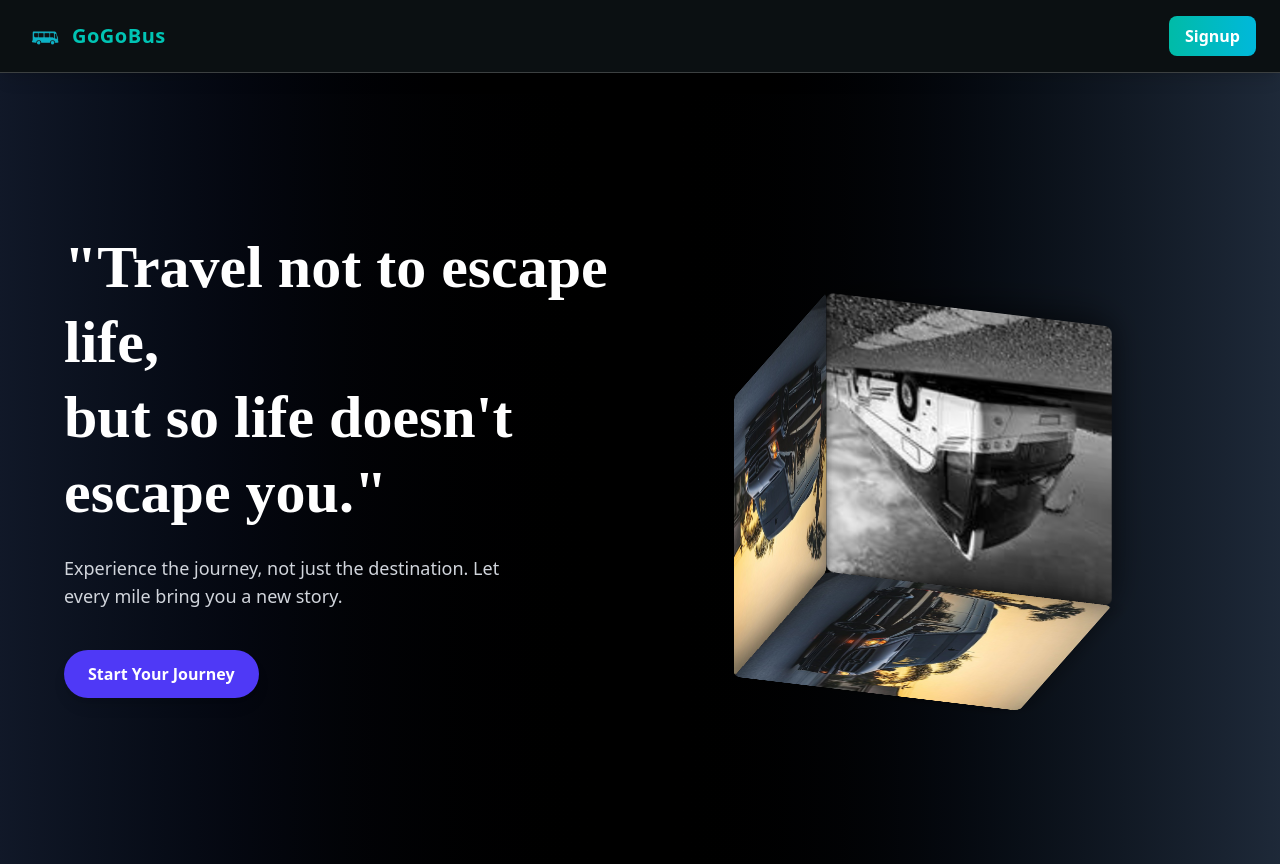
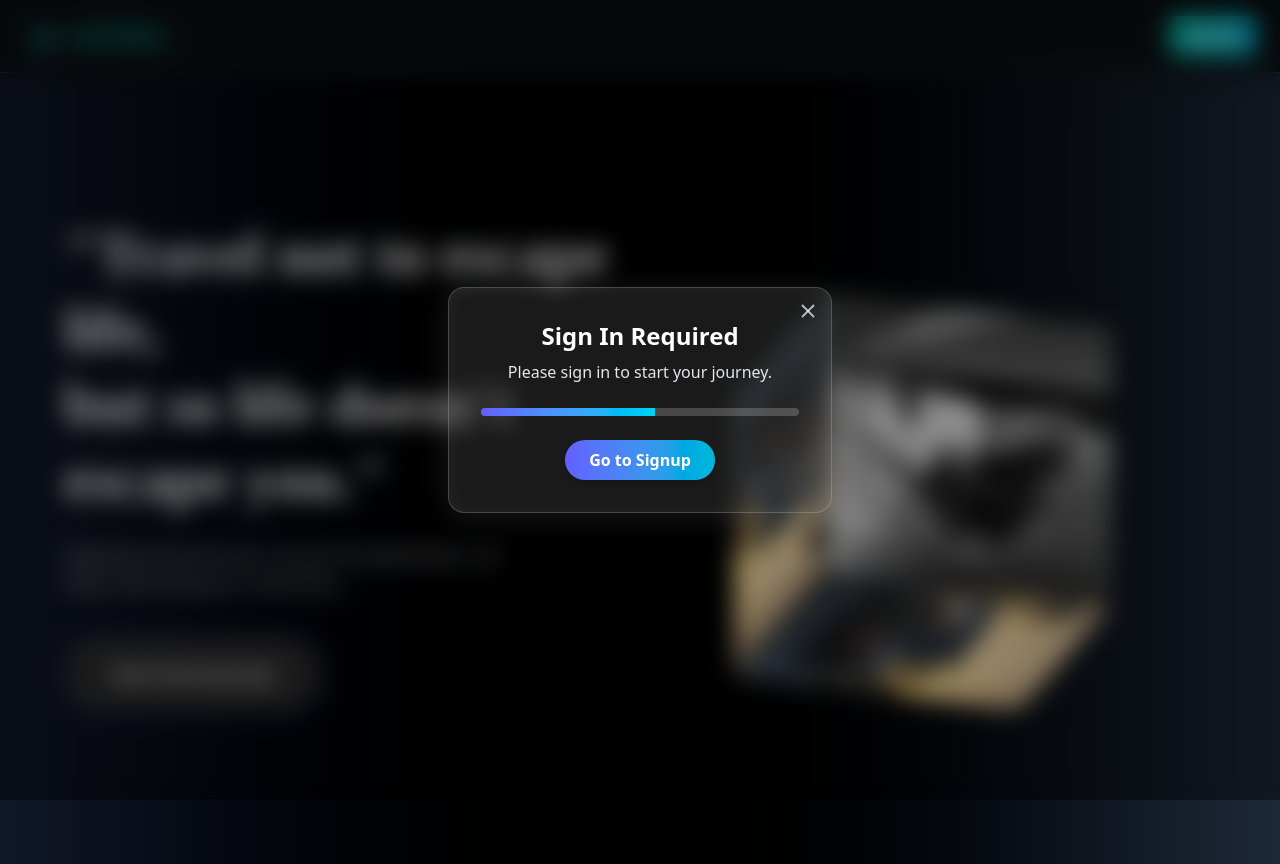
Before and after one commit to yogesh0748/ReactJWTAuth, a React (Vite) app in the folder jwt-auth/: page / in a window 1280 px wide. Both pictures are taken after a click on the button "Start Your Journey". Built offline with nearby package versions, Linux system fonts and the light colour scheme; no server answers.

Commit message:
front page complete

```diff
--- a/jwt-auth/src/component/Hero.jsx
+++ b/jwt-auth/src/component/Hero.jsx
@@ -1,11 +1,60 @@
-import React from "react";
+import React, { useEffect, useState } from "react";
 import RealisticCube from "./RealisticCube";
+import "../styles/MagneticButton.css";
+import { useAuth } from "../context/AuthContext";
+import { useNavigate } from "react-router-dom";
+import { motion, AnimatePresence } from "framer-motion";
+import { X } from "lucide-react";
 
 export default function HeroSection() {
+  const { user } = useAuth();
+  const navigate = useNavigate();
+  const [showPopup, setShowPopup] = useState(false);
+  const [progress, setProgress] = useState(0);
+
+  // Particle field setup
+  useEffect(() => {
+    const particleField = document.getElementById("particleField");
+    if (!particleField) return;
+    particleField.innerHTML = "";
+    for (let i = 0; i < 50; i++) {
+      const particle = document.createElement("div");
+      particle.className = "particle";
+      particle.style.setProperty("--x", `${Math.random() * 200 - 100}px`);
+      particle.style.setProperty("--y", `${Math.random() * 200 - 100}px`);
+      particle.style.animation = `particleFloat ${1 + Math.random() * 2}s infinite`;
+      particle.style.left = `${Math.random() * 100}%`;
+      particle.style.top = `${Math.random() * 100}%`;
+      particleField.appendChild(particle);
+    }
+  }, []);
+
+  // Auto redirect after 5s
+  useEffect(() => {
+    if (showPopup) {
+      setProgress(0);
+      let value = 0;
+      const interval = setInterval(() => {
+        value += 1;
+        setProgress(value);
+        if (value >= 100) {
+          clearInterval(interval);
+          navigate("/signup");
+        }
+      }, 50);
+      return () => clearInterval(interval);
+    }
+  }, [showPopup, navigate]);
+
+  const handleJourneyClick = () => {
+    if (!user) setShowPopup(true);
+    else navigate("/dashboard");
+  };
+
   return (
-    <section className="flex flex-col md:flex-row items-center justify-between min-h-screen bg-gradient-to-r from-gray-900 via-black to-gray-800 text-white px-8 md:px-16 py-12 overflow-hidden mt-16">
-      {/* Left Side - Text */}
-      <div className="md:w-1/2 flex flex-col items-start space-y-6">
+    <section className="flex flex-col md:flex-row items-center justify-between min-h-screen bg-gradient-to-r from-gray-900 via-black to-gray-800 text-white px-8 md:px-16 py-12 overflow-hidden mt-16 relative">
+      {/* Left Side */}
+      <div className="md:w-1/2 flex flex-col items-start space-y-6 z-10">
         <h1 className="text-5xl md:text-6xl font-extrabold leading-tight font-[Playfair_Display]">
           "Travel not to escape life, <br />
           but so life doesn't escape you."
@@ -13,18 +62,72 @@ export default function HeroSection() {
         <p className="text-gray-300 text-lg max-w-md">
           Experience the journey, not just the destination. Let every mile bring you a new story.
         </p>
-        <button className="mt-4 bg-indigo-600 hover:bg-indigo-700 transition-all px-6 py-3 rounded-full font-semibold text-white shadow-lg">
-          Start Your Journey
+
+        {/* Magnetic Button */}
+        <button className="btn magnetic mt-4" onClick={handleJourneyClick}>
+          <span>Start Your Journey</span>
+          <div className="particles-field" id="particleField"></div>
         </button>
       </div>
 
-      {/* Right Side - Spinning Cube */}
+      {/* Right Side */}
       <div className="md:w-1/2 mt-20 md:mt-0 flex justify-center items-center overflow-visible">
-        <div className="w-64 h-64"> {/* Adjusted size */}
+        <div className="w-64 h-64">
           <RealisticCube />
         </div>
       </div>
 
+      {/* Glassy Popup */}
+      <AnimatePresence>
+        {showPopup && (
+          <motion.div
+            className="fixed inset-0 bg-black/40 backdrop-blur-md flex items-center justify-center z-50"
+            initial={{ opacity: 0 }}
+            animate={{ opacity: 1 }}
+            exit={{ opacity: 0 }}
+          >
+            <motion.div
+              initial={{ scale: 0.85, opacity: 0 }}
+              animate={{ scale: 1, opacity: 1 }}
+              exit={{ scale: 0.85, opacity: 0 }}
+              transition={{ duration: 0.3, ease: "easeOut" }}
+              className="relative bg-white/10 backdrop-blur-2xl border border-white/20 rounded-2xl p-8 shadow-[0_0_25px_rgba(255,255,255,0.15)] text-center max-w-sm w-full text-white"
+              style={{
+                boxShadow:
+                  "0 4px 30px rgba(255,255,255,0.1), inset 0 0 20px rgba(255,255,255,0.05)",
+              }}
+            >
+              {/* Close Button */}
+              <button
+                onClick={() => setShowPopup(false)}
+                className="absolute top-3 right-3 text-white/70 hover:text-white transition"
+              >
+                <X size={22} />
+              </button>
+
+              <h2 className="text-2xl font-bold mb-2">Sign In Required</h2>
+              <p className="text-gray-200 mb-6">
+                Please sign in to start your journey.
+              </p>
+
+              {/* Progress Bar */}
+              <div className="w-full bg-white/20 rounded-full h-2 mb-4 overflow-hidden">
+                <div
+                  className="bg-gradient-to-r from-indigo-500 to-cyan-400 h-2 transition-all duration-100"
+                  style={{ width: `${progress}%` }}
+                ></div>
+              </div>
+
+              <button
+                onClick={() => navigate("/signup")}
+                className="mt-2 bg-gradient-to-r from-indigo-500 to-cyan-500 hover:from-indigo-600 hover:to-cyan-600 px-6 py-2 rounded-full font-semibold text-white shadow-md"
+              >
+                Go to Signup
+              </button>
+            </motion.div>
+          </motion.div>
+        )}
+      </AnimatePresence>
     </section>
   );
 }
--- a/jwt-auth/src/component/Navbar.jsx
+++ b/jwt-auth/src/component/Navbar.jsx
@@ -38,7 +38,7 @@ export default function Navbar() {
   };
 
   return (
-    <nav className="fixed top-0 w-full flex justify-between items-center px-6 py-4 bg-[#0B1012] backdrop-blur-xl border-b border-white/20 shadow-lg"
+    <nav className="fixed z-50 top-0 w-full flex justify-between items-center px-6 py-4 bg-[#0B1012] backdrop-blur-xl border-b border-white/20 shadow-lg"
     >
       {/* Logo */}
       <div className="flex items-center space-x-2">
--- /dev/null
+++ b/jwt-auth/src/styles/MagneticButton.css
@@ -0,0 +1,62 @@
+/* body {
+  margin: 0;
+  font-family: 'Inter', sans-serif;
+  perspective: 1000px;
+  overflow-x: hidden;
+} */
+
+/* Base Button */
+.btn {
+  position: relative;
+  padding: 1.5rem 3rem;
+  font-size: 1.1rem;
+  font-weight: 600;
+  color: #fff;
+  background: none;
+  border: none;
+  cursor: pointer;
+  overflow: hidden;
+  transition: all 0.4s ease;
+  min-width: 200px;
+  z-index: 1;
+}
+
+/* Magnetic Field Button */
+.magnetic {
+  background: #2d2d2d;
+  border: none;
+  overflow: visible;
+  border-radius: 50px;
+  box-shadow: 0 0 15px rgba(100, 100, 255, 0.3);
+}
+
+.particles-field {
+  position: absolute;
+  inset: -100%;
+  opacity: 0;
+  transition: opacity 0.3s ease;
+}
+
+.particle {
+  position: absolute;
+  width: 4px;
+  height: 4px;
+  background: #fff;
+  border-radius: 50%;
+}
+
+.magnetic:hover .particles-field {
+  opacity: 1;
+}
+
+@keyframes particleFloat {
+  0% {
+    transform: translate(var(--x), var(--y)) scale(0);
+  }
+  50% {
+    transform: translate(calc(var(--x) * -1), calc(var(--y) * -1)) scale(1);
+  }
+  100% {
+    transform: translate(var(--x), var(--y)) scale(0);
+  }
+}
```
Also changed, not shown: jwt-auth/packages.txt (added), 1 other file (tests, documents, lock files or other folders).
